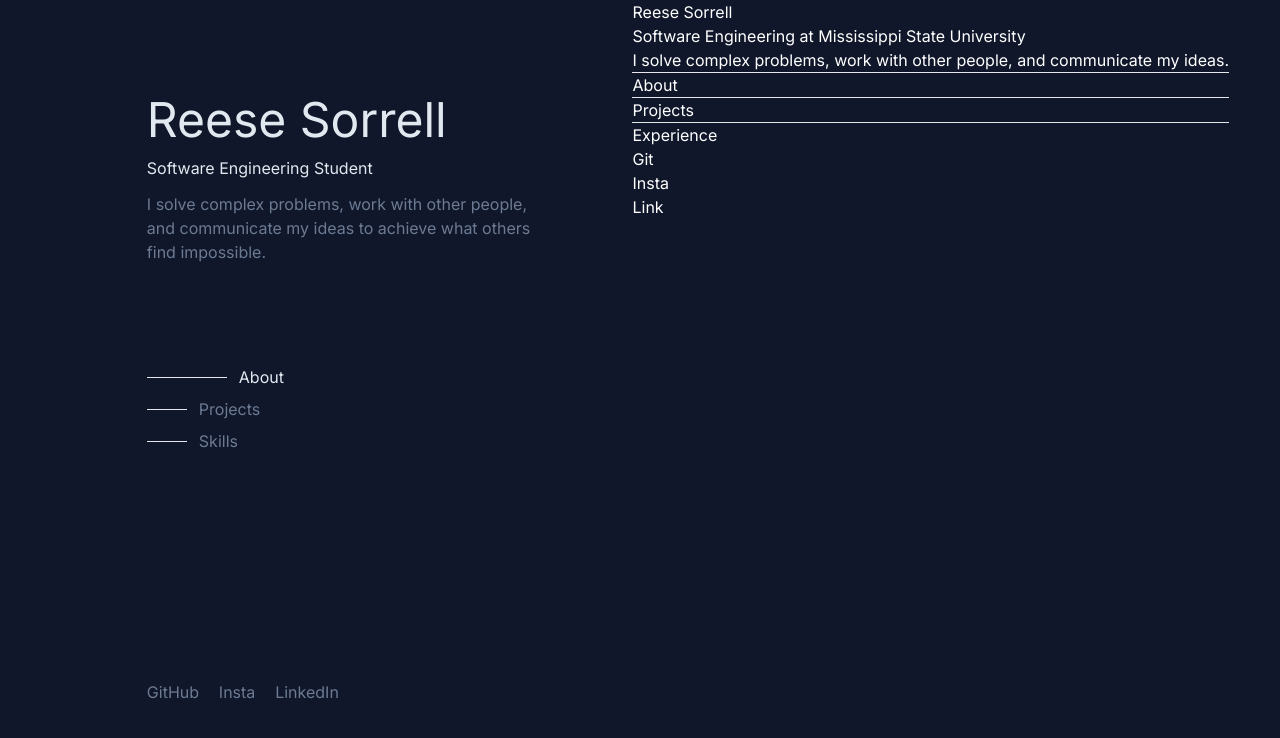
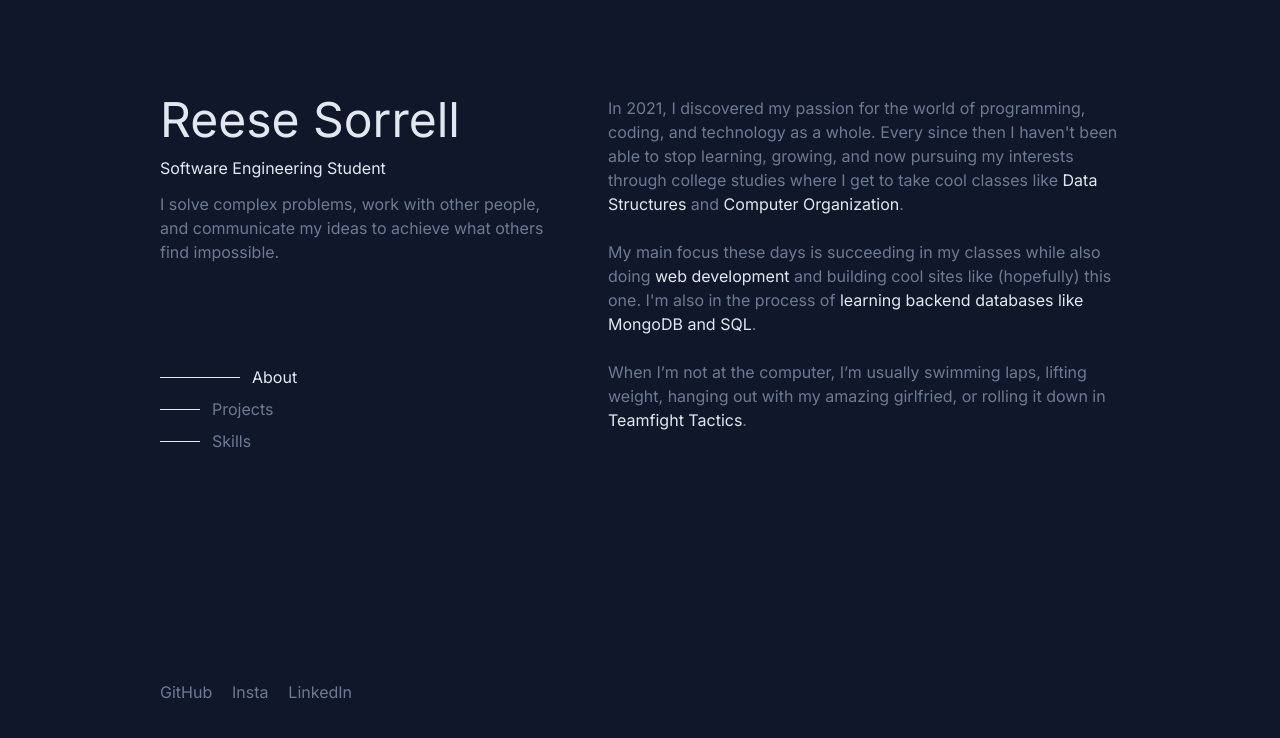
Before and after one commit to reesesorrell/personal-website, a Next.js app: page / in a window 1280 px wide. Shown: the top 738 px of the page. Built offline with nearby package versions, Linux system fonts and the light colour scheme.

Commit message:
Add right side description

```diff
--- a/app/components/leftsidebar.js
+++ b/app/components/leftsidebar.js
@@ -2,7 +2,7 @@ import NavBar from "./navbar"
 
 export default function() {
     return(
-        <div className="flex flex-col py-24 items-start justify-between sticky top-0 w-96 ml-24">
+        <div className="flex flex-col py-24 items-start justify-between sticky top-0 w-96 ml-32">
             <div className="top-section h-3/5 flex flex-col justify-between">
                 <div className="info-section flex flex-col">
                     <div className="text-5xl white-color pb-3">Reese Sorrell</div>
--- a/app/components/rightcontent.js
+++ b/app/components/rightcontent.js
@@ -1,35 +1,18 @@
+
 
 export default function() {
     return(
-        <div className="flex flex-col text-white">
-            <div className="top-section">
-                <div className="info-section">
-                    <div>Reese Sorrell</div>
-                    <div>Software Engineering at Mississippi State University</div>
-                    <div>I solve complex problems, work with other people, and communicate my ideas.</div>
+        <div className="right-side mr-32 pt-24">
+            <div className="about-me grey-color">
+                <div className="mb-6">
+                    In 2021, I discovered my passion for the world of programming, coding, and technology as a whole. Every since then I haven't been able to stop learning, growing, and now pursuing my interests through college studies where I get to take cool classes like <em>Data Structures</em> and <em>Computer Organization</em>.
                 </div>
-                <div className="nav-section">
-                    <div>
-                        <hr></hr>
-                        <div>About</div>
-                    </div>
-                    <div>
-                        <hr></hr>
-                        <div>Projects</div>
-                    </div>
-                    <div>
-                        <hr></hr>
-                        <div>Experience</div>
-                    </div>
+                <div className="mb-6">
+                    My main focus these days is succeeding in my classes while also doing <em>web development</em> and building cool sites like (hopefully) this one. I'm also in the process of <em>learning backend databases like MongoDB and SQL</em>.
                 </div>
-            </div>
-            <div className="bottom-section">
-                <div className="socials-holder">
-                    <div>Git</div>
-                    <div>Insta</div>
-                    <div>Link</div>
+                <div className="mb-6">
+                    When I’m not at the computer, I’m usually swimming laps, lifting weight, hanging out with my amazing girlfried, or rolling it down in <em className="tft">Teamfight Tactics</em>.</div>
                 </div>
-            </div>
         </div>
     )
 }
--- a/app/globals.css
+++ b/app/globals.css
@@ -15,3 +15,16 @@
 .white-color {
   color: #e2e8ef
 }
+
+.right-side {
+  width: 32rem;
+}
+
+em {
+  color: #e2e8ef;
+  font-style: normal;
+}
+
+.tft:hover {
+  cursor:url(/public/small-chonc.png), auto;
+}
```
Also changed, not shown: public/small-chonc.png (added).
